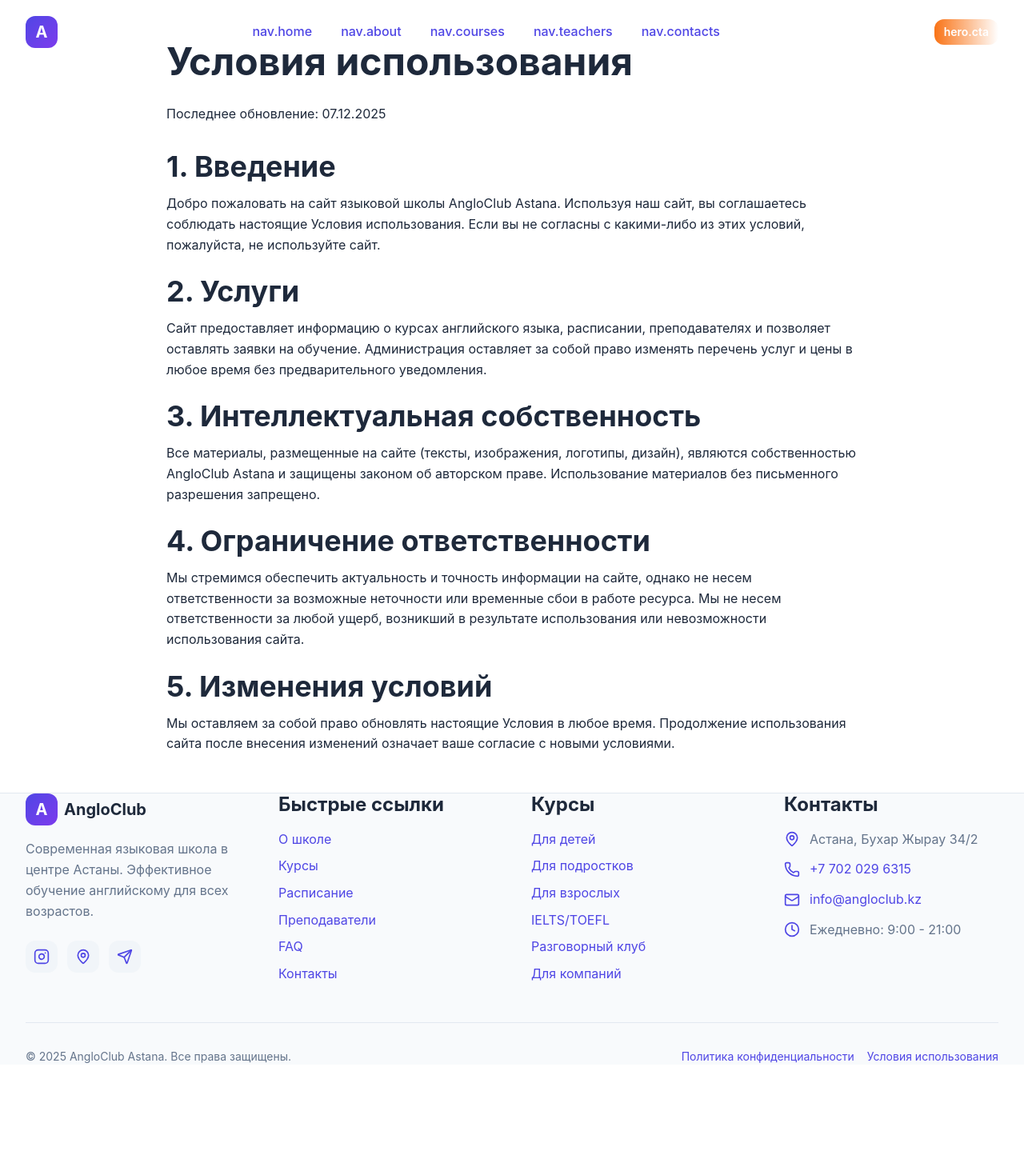
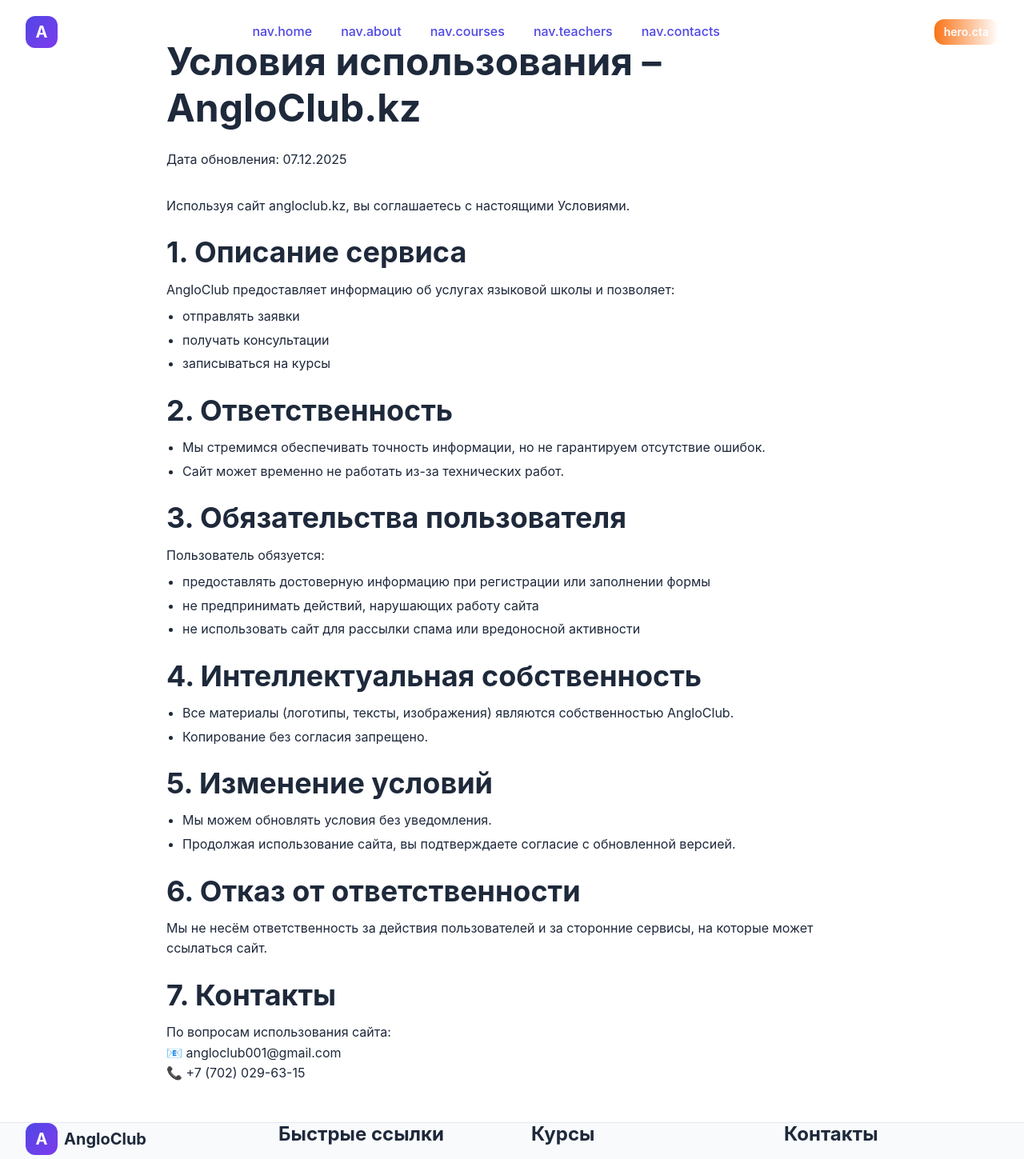
Before and after one commit to jojn092/Angloclub, a Next.js app: page /terms in a window 1280 px wide. Shown: the top 1449 px of the page at 80% size. Before the commit the page ends 1331 px from the top, so only its background shows below. Built offline with nearby package versions, Linux system fonts and the light colour scheme.

Commit message:
feat: update legal pages content and locale configs

```diff
--- a/public/locales/en.json
+++ b/public/locales/en.json
@@ -112,12 +112,12 @@
     },
     "footer": {
         "address": "Astana, Bukhar Zhyrau 34/2",
-        "phone": "+7 (700) 123-45-67",
-        "email": "info@angloclub.kz",
+        "phone": "+7 (702) 029 6315",
+        "email": "angloclub001@gmail.com",
         "workHours": "Mon-Sat: 9:00 AM - 9:00 PM",
         "social": "Follow Us",
         "links": "Quick Links",
-        "copyright": "© 2024 AngloClub Astana. All rights reserved."
+        "copyright": "© 2025 AngloClub Astana. All rights reserved."
     },
     "about": {
         "title": "About Us",
--- a/public/locales/kz.json
+++ b/public/locales/kz.json
@@ -34,7 +34,7 @@
             "description": "CELTA, TESOL және халықаралық сертификаттар"
         },
         "groups": {
-            "title": "8 адамға дейін шағын топтар",
+            "title": "6 адамға дейін шағын топтар",
             "description": "Әр студентке жеке көзқарас"
         },
         "results": {
@@ -112,12 +112,12 @@
     },
     "footer": {
         "address": "Астана, Бұқар Жырау 34/2",
-        "phone": "+7 (700) 123-45-67",
-        "email": "info@angloclub.kz",
+        "phone": "+7 702 029 6315",
+        "email": "angloclub001@gmail.com",
         "workHours": "Дс-Сб: 9:00 - 21:00",
         "social": "Біз әлеуметтік желілерде",
         "links": "Жылдам сілтемелер",
-        "copyright": "© 2024 AngloClub Astana. Барлық құқықтар қорғалған."
+        "copyright": "© 2025 AngloClub Astana. Барлық құқықтар қорғалған."
     },
     "about": {
         "title": "Мектеп туралы",
--- a/public/locales/ru.json
+++ b/public/locales/ru.json
@@ -34,7 +34,7 @@
             "description": "CELTA, TESOL и международные сертификаты"
         },
         "groups": {
-            "title": "Мини-группы до 8 человек",
+            "title": "Мини-группы до 6 человек",
             "description": "Индивидуальный подход к каждому студенту"
         },
         "results": {
@@ -113,7 +113,7 @@
     "footer": {
         "address": "Астана, Бухар Жырау 34/2",
         "phone": "+7 702 029 6315",
-        "email": "info@angloclub.kz",
+        "email": "angloclub001@gmail.com",
         "workHours": "Ежедневно: 9:00 - 21:00",
         "social": "Мы в соцсетях",
         "links": "Быстрые ссылки",
--- a/src/app/api/finance/payroll/route.ts
+++ b/src/app/api/finance/payroll/route.ts
@@ -15,6 +15,7 @@
             select: {
                 id: true,
                 name: true,
+                email: true,
                 hourlyRate: true, // Assuming hourlyRate is directly on the User model
                 groups: {
                     select: { id: true }
@@ -60,15 +61,19 @@
             const salaryRecord = teacher.salary.find(s => s.period === month)
 
             return {
-                teacherId: teacher.id,
-                teacherName: teacher.name,
+                teacher: {
+                    id: teacher.id,
+                    name: teacher.name,
+                    email: teacher.email
+                },
                 hourlyRate: teacher.hourlyRate,
                 lessonCount: teacherLessons.length,
                 hoursWorked: Number(hoursWorked.toFixed(1)),
                 calculatedSalary,
                 status: salaryRecord ? (salaryRecord.paid ? 'PAID' : 'PENDING') : 'UNPAID',
                 paidAmount: salaryRecord ? salaryRecord.amount : 0,
-                salaryId: salaryRecord?.id
+                salaryId: salaryRecord?.id,
+                isPaid: !!salaryRecord?.paid // Helper for UI
             }
         })
 
--- a/src/app/privacy/page.tsx
+++ b/src/app/privacy/page.tsx
@@ -6,45 +6,76 @@
         <div className="min-h-screen flex flex-col">
             <Header />
             <main className="flex-grow max-w-4xl mx-auto px-4 py-12 text-[var(--text)]">
-                <h1 className="text-3xl font-bold mb-6">Политика конфиденциальности</h1>
-                <p className="text-[var(--text-secondary)] mb-8">Последнее обновление: {new Date().toLocaleDateString('ru-RU')}</p>
+                <h1 className="text-3xl font-bold mb-6">Политика конфиденциальности – AngloClub.kz</h1>
+                <p className="text-[var(--text-secondary)] mb-8">Дата обновления: {new Date().toLocaleDateString('ru-RU')}</p>
 
                 <div className="space-y-6">
-                    <section>
-                        <h2 className="text-xl font-bold mb-3">1. Общие положения</h2>
-                        <p>Настоящая политика обработки персональных данных составлена в соответствии с требованиями Закона Республики Казахстан «О персональных данных и их защите» и определяет порядок обработки персональных данных и меры по обеспечению безопасности персональных данных, предпринимаемые школой английского языка AngloClub Astana.</p>
-                    </section>
+                    <p>Настоящая Политика конфиденциальности регулирует порядок сбора, хранения и обработки персональных данных пользователей сайта angloclub.kz.</p>
 
                     <section>
-                        <h2 className="text-xl font-bold mb-3">2. Какие данные мы собираем</h2>
-                        <p>Мы можем собирать следующие персональные данные Пользователя:</p>
+                        <h2 className="text-xl font-bold mb-3">1. Сбор данных</h2>
+                        <p>Мы можем собирать следующие данные:</p>
                         <ul className="list-disc pl-5 mt-2 space-y-1">
-                            <li>Фамилия, имя, отчество;</li>
-                            <li>Номер телефона;</li>
-                            <li>Адрес электронной почты;</li>
-                            <li>Данные, которые автоматически передаются сервисам сайта в процессе их использования с помощью установленного на устройстве Пользователя программного обеспечения.</li>
+                            <li>Имя и фамилия</li>
+                            <li>Номер телефона</li>
+                            <li>Электронная почта</li>
+                            <li>Возраст (если требуется для подбора группы)</li>
+                            <li>Сообщение или запрос, отправленный через форму</li>
+                            <li>Cookies и данные аналитики (IP-адрес, время посещения, просмотры страниц)</li>
                         </ul>
                     </section>
 
                     <section>
-                        <h2 className="text-xl font-bold mb-3">3. Цели обработки данных</h2>
-                        <p>Мы собираем и обрабатываем данные для следующих целей:</p>
+                        <h2 className="text-xl font-bold mb-3">2. Цели обработки данных</h2>
+                        <p>Ваши данные используются для:</p>
                         <ul className="list-disc pl-5 mt-2 space-y-1">
-                            <li>Оказание образовательных услуг;</li>
-                            <li>Связь с клиентом для подтверждения записи на курсы;</li>
-                            <li>Отправка уведомлений о занятиях, изменениях в расписании и акциях;</li>
-                            <li>Улучшение качества работы сайта и сервиса.</li>
+                            <li>Связи с вами по заявке или вопросу</li>
+                            <li>Подбора подходящих курсов</li>
+                            <li>Улучшения работы сайта</li>
+                            <li>Рассылки уведомлений и новостей (только с вашего согласия)</li>
                         </ul>
                     </section>
 
                     <section>
-                        <h2 className="text-xl font-bold mb-3">4. Защита данных</h2>
-                        <p>Мы принимаем необходимые организационные и технические меры для защиты персональной информации Пользователя от неправомерного или случайного доступа, уничтожения, изменения, блокирования, копирования, распространения.</p>
+                        <h2 className="text-xl font-bold mb-3">3. Передача данных третьим лицам</h2>
+                        <p>Мы не передаем ваши персональные данные третьим лицам, за исключением:</p>
+                        <ul className="list-disc pl-5 mt-2 space-y-1">
+                            <li>сервисов аналитики (Google Analytics, Yandex Metrica);</li>
+                            <li>случаев, предусмотренных законодательством РК.</li>
+                        </ul>
                     </section>
 
                     <section>
-                        <h2 className="text-xl font-bold mb-3">5. Контакты</h2>
-                        <p>По вопросам, касающимся обработки персональных данных, вы можете связаться с нами по телефону или электронной почте, указанным на сайте.</p>
+                        <h2 className="text-xl font-bold mb-3">4. Хранение данных</h2>
+                        <p>Данные хранятся на защищённых серверах и используются только в рамках целей, указанных выше.</p>
+                    </section>
+
+                    <section>
+                        <h2 className="text-xl font-bold mb-3">5. Cookies</h2>
+                        <p>Сайт может использовать файлы cookie для улучшения работы и аналитики.</p>
+                    </section>
+
+                    <section>
+                        <h2 className="text-xl font-bold mb-3">6. Права пользователя</h2>
+                        <p>Пользователь может:</p>
+                        <ul className="list-disc pl-5 mt-2 space-y-1">
+                            <li>запросить копию своих данных</li>
+                            <li>потребовать удалить или обновить данные</li>
+                            <li>отозвать согласие на обработку данных</li>
+                        </ul>
+                        <p className="mt-2">Для этого вы можете обратиться по адресу: info@angloclub.kz</p>
+                    </section>
+
+                    <section>
+                        <h2 className="text-xl font-bold mb-3">7. Защита данных</h2>
+                        <p>Мы принимаем технические и организационные меры для защиты персональных данных от утечки, изменения или несанкционированного доступа.</p>
+                    </section>
+
+                    <section>
+                        <h2 className="text-xl font-bold mb-3">8. Контакты</h2>
+                        <p>По вопросам политики конфиденциальности:</p>
+                        <p>📧 angloclub001@gmail.com</p>
+                        <p>📞 +7 (702) 029-63-15</p>
                     </section>
                 </div>
             </main>
--- a/src/app/terms/page.tsx
+++ b/src/app/terms/page.tsx
@@ -6,33 +6,66 @@
         <div className="min-h-screen flex flex-col">
             <Header />
             <main className="flex-grow max-w-4xl mx-auto px-4 py-12 text-[var(--text)]">
-                <h1 className="text-3xl font-bold mb-6">Условия использования</h1>
-                <p className="text-[var(--text-secondary)] mb-8">Последнее обновление: {new Date().toLocaleDateString('ru-RU')}</p>
+                <h1 className="text-3xl font-bold mb-6">Условия использования – AngloClub.kz</h1>
+                <p className="text-[var(--text-secondary)] mb-8">Дата обновления: {new Date().toLocaleDateString('ru-RU')}</p>
 
                 <div className="space-y-6">
+                    <p>Используя сайт angloclub.kz, вы соглашаетесь с настоящими Условиями.</p>
+
                     <section>
-                        <h2 className="text-xl font-bold mb-3">1. Введение</h2>
-                        <p>Добро пожаловать на сайт языковой школы AngloClub Astana. Используя наш сайт, вы соглашаетесь соблюдать настоящие Условия использования. Если вы не согласны с какими-либо из этих условий, пожалуйста, не используйте сайт.</p>
+                        <h2 className="text-xl font-bold mb-3">1. Описание сервиса</h2>
+                        <p>AngloClub предоставляет информацию об услугах языковой школы и позволяет:</p>
+                        <ul className="list-disc pl-5 mt-2 space-y-1">
+                            <li>отправлять заявки</li>
+                            <li>получать консультации</li>
+                            <li>записываться на курсы</li>
+                        </ul>
                     </section>
 
                     <section>
-                        <h2 className="text-xl font-bold mb-3">2. Услуги</h2>
-                        <p>Сайт предоставляет информацию о курсах английского языка, расписании, преподавателях и позволяет оставлять заявки на обучение. Администрация оставляет за собой право изменять перечень услуг и цены в любое время без предварительного уведомления.</p>
+                        <h2 className="text-xl font-bold mb-3">2. Ответственность</h2>
+                        <ul className="list-disc pl-5 mt-2 space-y-1">
+                            <li>Мы стремимся обеспечивать точность информации, но не гарантируем отсутствие ошибок.</li>
+                            <li>Сайт может временно не работать из-за технических работ.</li>
+                        </ul>
                     </section>
 
                     <section>
-                        <h2 className="text-xl font-bold mb-3">3. Интеллектуальная собственность</h2>
-                        <p>Все материалы, размещенные на сайте (тексты, изображения, логотипы, дизайн), являются собственностью AngloClub Astana и защищены законом об авторском праве. Использование материалов без письменного разрешения запрещено.</p>
+                        <h2 className="text-xl font-bold mb-3">3. Обязательства пользователя</h2>
+                        <p>Пользователь обязуется:</p>
+                        <ul className="list-disc pl-5 mt-2 space-y-1">
+                            <li>предоставлять достоверную информацию при регистрации или заполнении формы</li>
+                            <li>не предпринимать действий, нарушающих работу сайта</li>
+                            <li>не использовать сайт для рассылки спама или вредоносной активности</li>
+                        </ul>
                     </section>
 
                     <section>
-                        <h2 className="text-xl font-bold mb-3">4. Ограничение ответственности</h2>
-                        <p>Мы стремимся обеспечить актуальность и точность информации на сайте, однако не несем ответственности за возможные неточности или временные сбои в работе ресурса. Мы не несем ответственности за любой ущерб, возникший в результате использования или невозможности использования сайта.</p>
+                        <h2 className="text-xl font-bold mb-3">4. Интеллектуальная собственность</h2>
+                        <ul className="list-disc pl-5 mt-2 space-y-1">
+                            <li>Все материалы (логотипы, тексты, изображения) являются собственностью AngloClub.</li>
+                            <li>Копирование без согласия запрещено.</li>
+                        </ul>
                     </section>
 
                     <section>
-                        <h2 className="text-xl font-bold mb-3">5. Изменения условий</h2>
-                        <p>Мы оставляем за собой право обновлять настоящие Условия в любое время. Продолжение использования сайта после внесения изменений означает ваше согласие с новыми условиями.</p>
+                        <h2 className="text-xl font-bold mb-3">5. Изменение условий</h2>
+                        <ul className="list-disc pl-5 mt-2 space-y-1">
+                            <li>Мы можем обновлять условия без уведомления.</li>
+                            <li>Продолжая использование сайта, вы подтверждаете согласие с обновленной версией.</li>
+                        </ul>
+                    </section>
+
+                    <section>
+                        <h2 className="text-xl font-bold mb-3">6. Отказ от ответственности</h2>
+                        <p>Мы не несём ответственность за действия пользователей и за сторонние сервисы, на которые может ссылаться сайт.</p>
+                    </section>
+
+                    <section>
+                        <h2 className="text-xl font-bold mb-3">7. Контакты</h2>
+                        <p>По вопросам использования сайта:</p>
+                        <p>📧 angloclub001@gmail.com</p>
+                        <p>📞 +7 (702) 029-63-15</p>
                     </section>
                 </div>
             </main>
```
